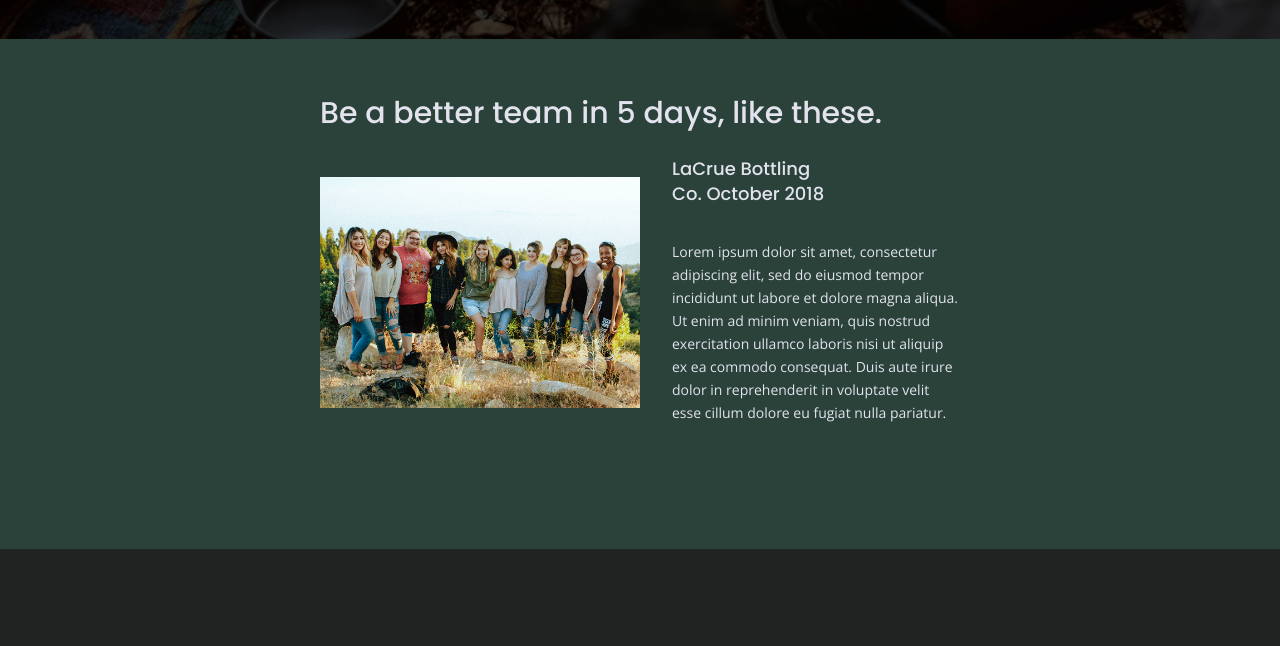
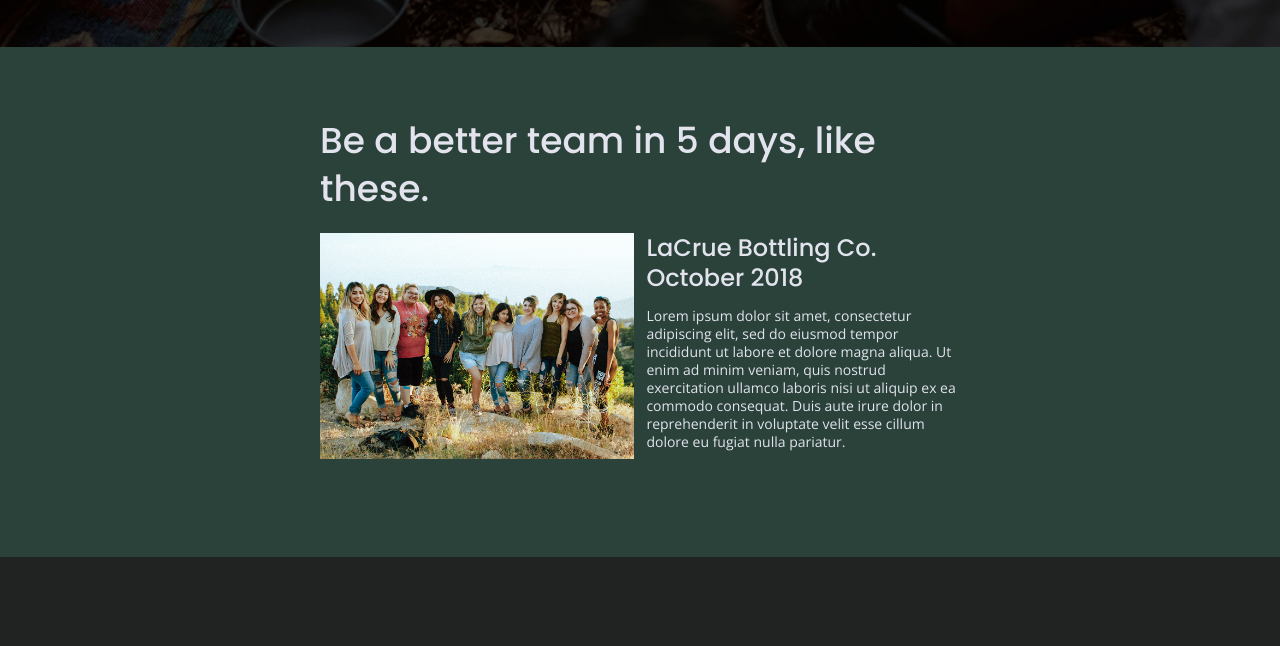
Before and after one commit to vanesa5/206-unplugged, a website: page index.html in a window 1280 px wide. Shown: the part 1974-2620 px from the top of the page. Drawn offline with nearby package versions, Linux system fonts and the light colour scheme.

Commit message:
Oriented review section on Tablet.

```diff
--- a/css/main.css
+++ b/css/main.css
@@ -127,7 +127,13 @@ h2 {
 
 }
 
-h3,
+h3{
+  font-family: 'Poppins', sans-serif;
+  font-size: 1.5em;
+  font-weight: 400;
+  margin: 20px 0;
+}
+
 h4 {
   font-weight: 400;
   font-size: 1.125em;
@@ -253,7 +259,7 @@ footer .contact{
 
 footer .social-icons {
   display: flex;
-  justify-content: space-between;
+  justify-content: space-around;
   align-items: center;
 }
 
@@ -267,7 +273,8 @@ footer .social-icons p {
   align-items: center;
 }
 
-footer .social-icons p i {
+
+footer .social-icons p a i {
   font-size: 1.3125em;
 }
 
@@ -646,29 +653,41 @@ input[type=button] {
     }
 
     /* Reviews */
-    .reviews {
-      height: 510px;
+    .reviews .content-wrapper {
+    height: 510px;
+    margin: 0;
     }
+
     .reviews article {
       display: flex;
       justify-content: space-between;
-
-
+      align-items: flex-start;
+      flex-flow: row wrap;
 
     }
 
+    .reviews figure,
     .reviews article div {
-        width: 45%;
-        display: flex;
-        justify-content: center;
-        flex-flow: column;
-        height: 170px;
+      width: 49%;
     }
 
-    .reviews figure {
-      width: 50%;
+    .reviews h2 {
+      padding-top: 70px;
+      line-height: auto;
+      font-size: 2.25em;
+      margin-bottom: 20px;
+    }
 
+    .reviews h3 {
+      line-height: 30px;
+      width: 75%;
+      margin: 0;
+      padding: 0;
     }
+    .reviews p {
+      line-height: 18px;
+    }
+
     /* Footer */
 
     footer .content-wrapper {
```
